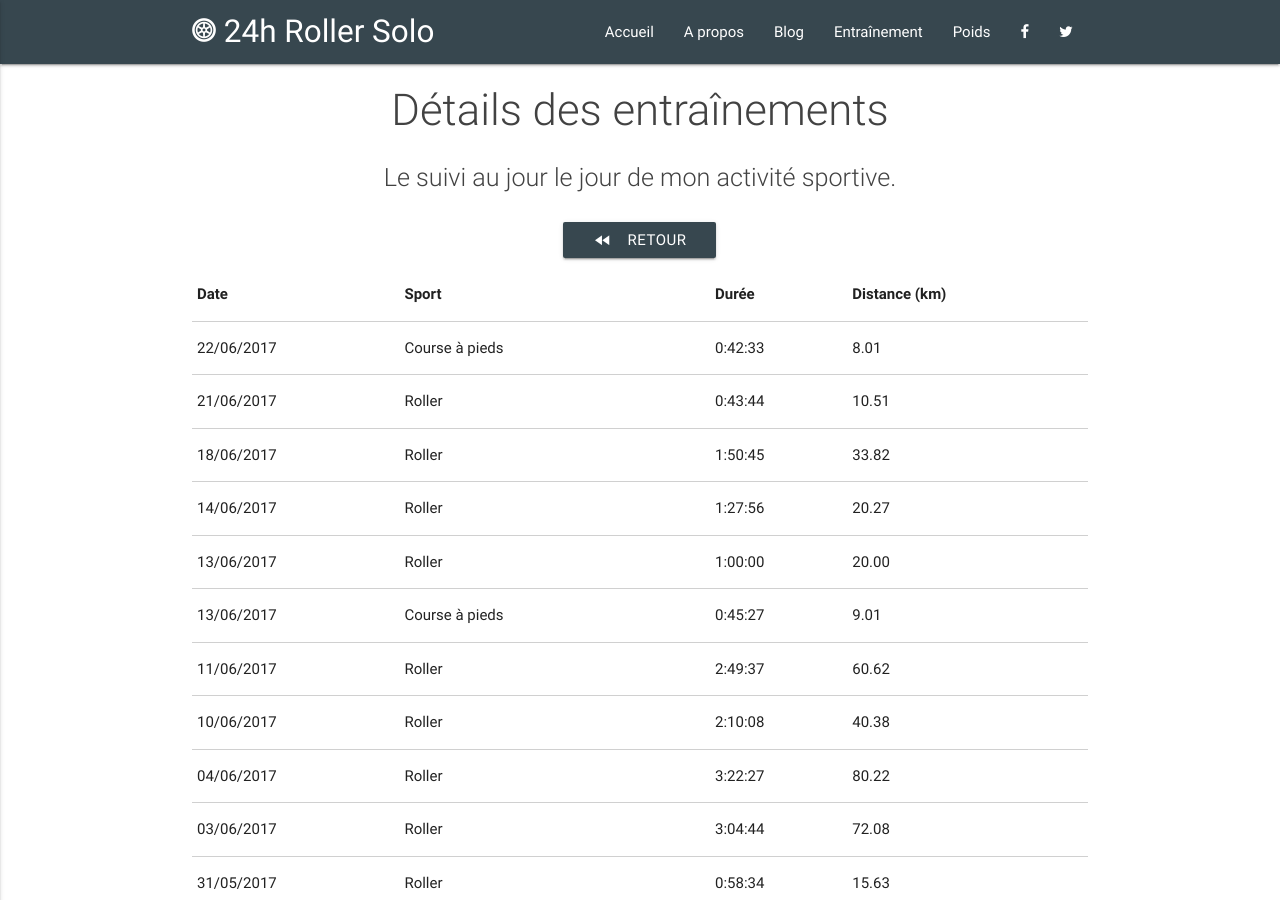
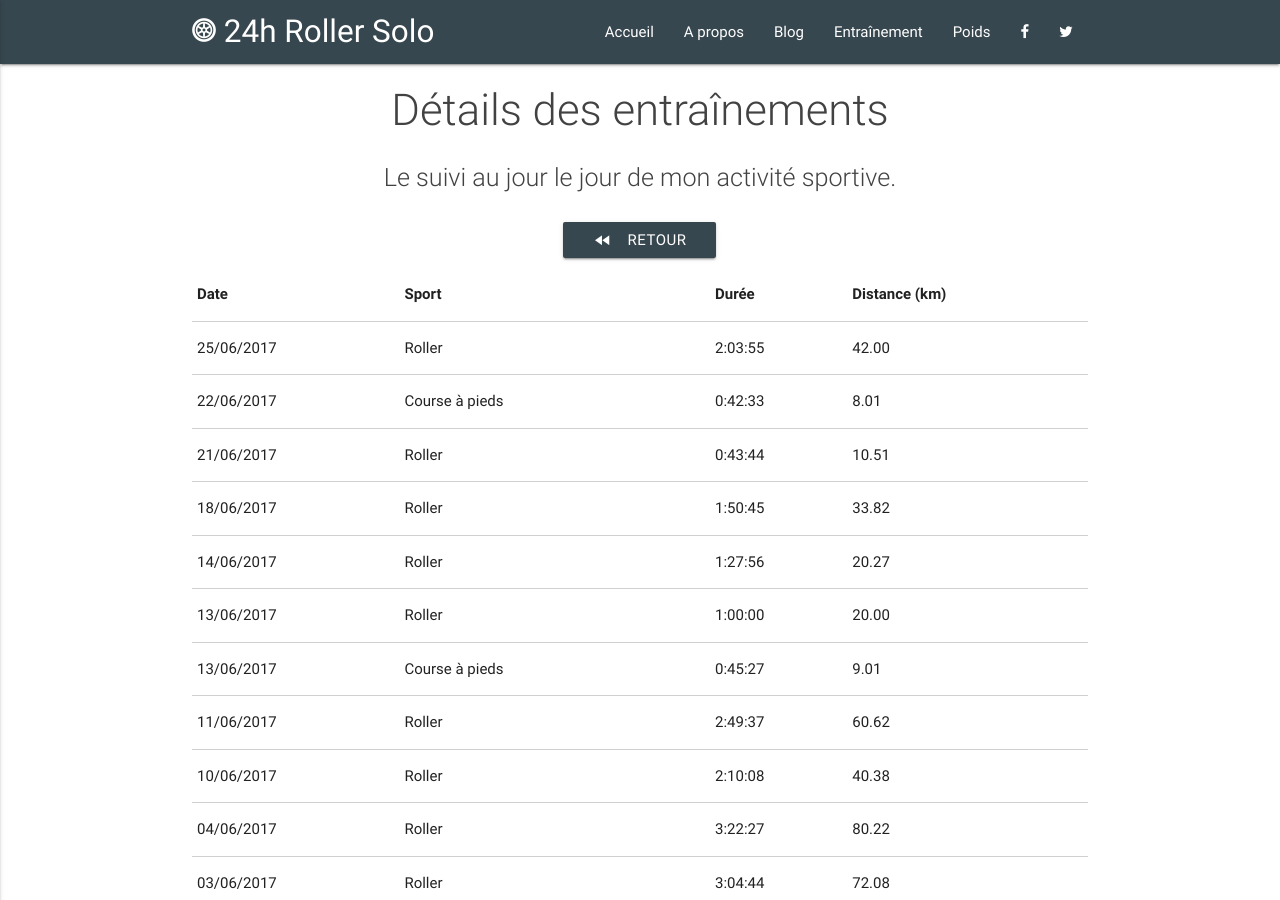
Before and after one commit to 24hRollerSolo/24hRollerSolo.github.io, a Jekyll site: the page built from training/details.html, in a window 1280 px wide and 900 px high. Built offline with Jekyll 4.4.1, drawn with Linux system fonts in a browser that asks for light colours.

Commit message:
Add 2017-06-25 roller skating

```diff
--- a/_data/sports.json
+++ b/_data/sports.json
@@ -1,4 +1,5 @@
 [
+  {"date": "2017-06-25", "type": "ROLLER", "distance": "42.00", "duration": "2:03:55"},
   {"date": "2017-06-22", "type": "RUNNING", "distance": "8.01", "duration": "0:42:33"},
   {"date": "2017-06-21", "type": "ROLLER", "distance": "10.51", "duration": "0:43:44"},
   {"date": "2017-06-18", "type": "ROLLER", "distance": "33.82", "duration": "1:50:45"},
```
